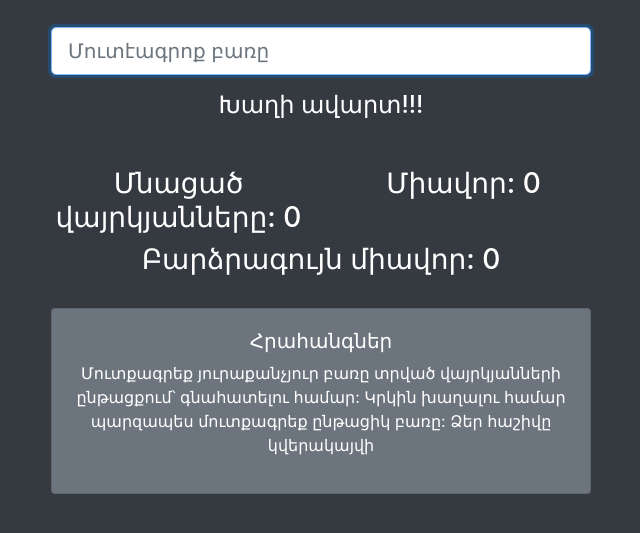
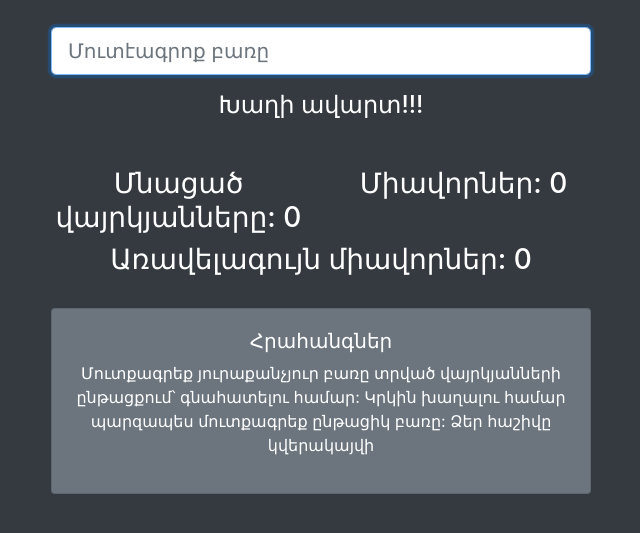
Before and after one commit to GevorgKolikisayan/Speed-Typing-Game, a plain HTML site: page index.html in a window 1280 px wide. Shown: the part 189-722 px from the top of the page, without its empty margins (319-959 px from the left). Drawn offline with nearby package versions, Linux system fonts and the light colour scheme.

Commit message:
Update index.html

```diff
--- a/index.html
+++ b/index.html
@@ -29,13 +29,13 @@
             </h3>
           </div>
           <div class="col-md-6">
-            <h3>Միավոր:
+            <h3>Միավորներ:
               <span id="score">0</span>
             </h3>
           </div>
           <br><br>
           <div class="col">
-            <h3>Բարձրագույն միավոր:
+            <h3>Առավելագույն միավորներ:
               <span id="highscore">0</span>
             </h3>
           </div>
```
